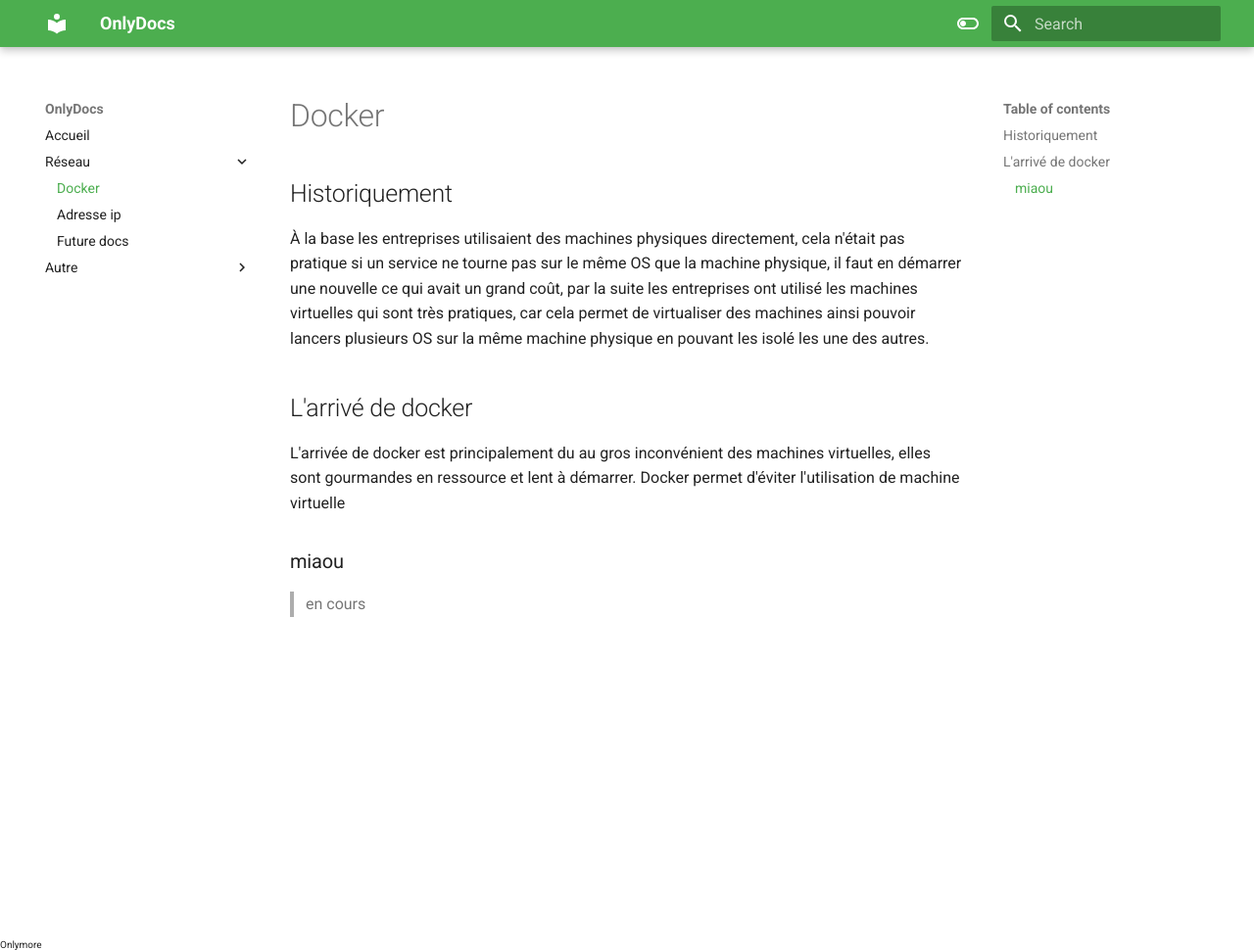
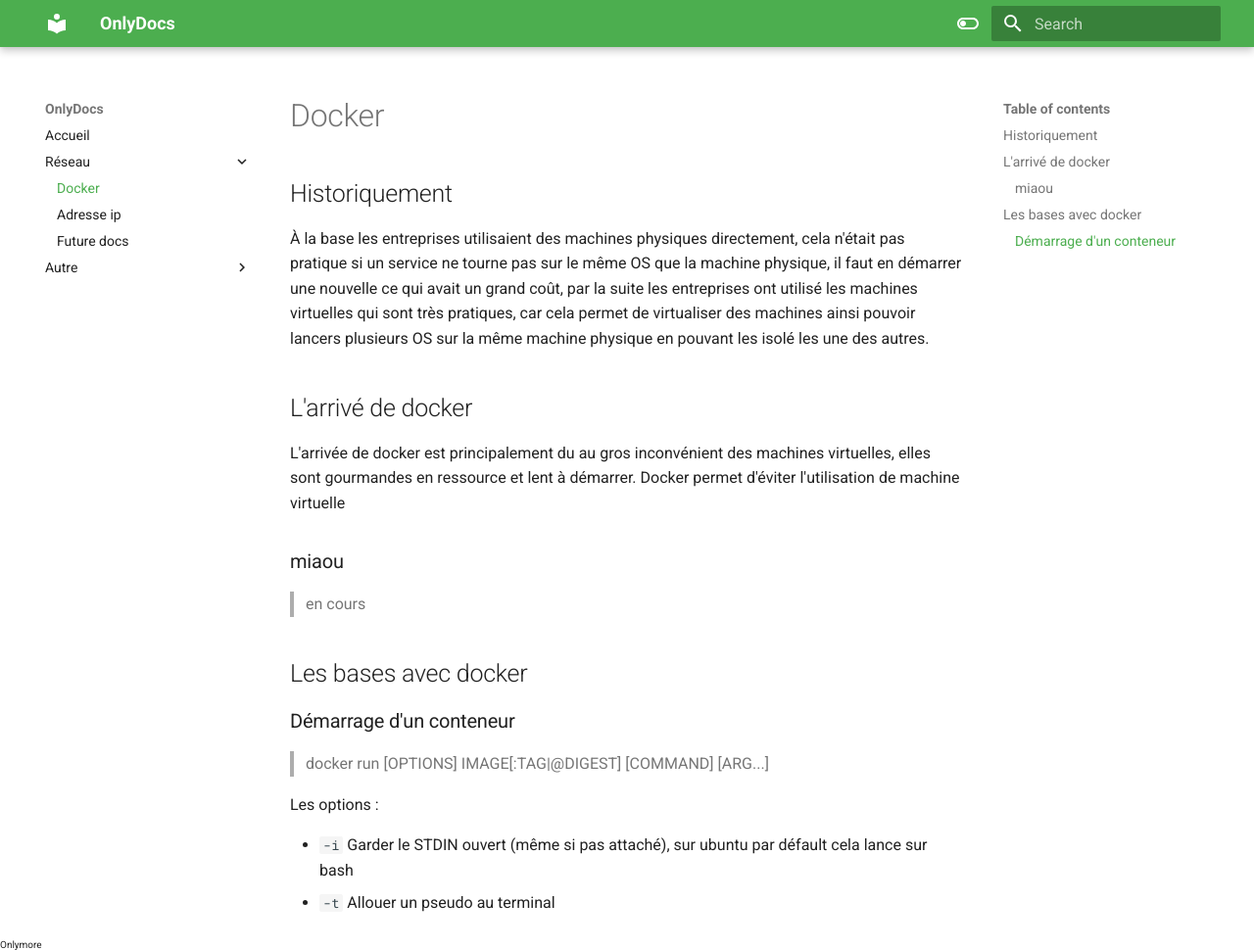
Before and after one commit to Theonlymore/OnlyDocs, an MkDocs documentation site: the page built from docs/reseau/docker.md, in a window 1280 px wide and 970 px high. Shown: the whole window at 98% size. Built offline with MkDocs 1.6.1 and Material for MkDocs 9.7.7, drawn with Linux system fonts in a browser that asks for light colours.

Commit message:
Update docker.md

```diff
--- a/docs/reseau/docker.md
+++ b/docs/reseau/docker.md
@@ -12,3 +12,17 @@ L'arrivée de docker est principalement du au gros inconvénient des machines vi
 
 
 > en cours
+
+
+
+## Les bases avec docker
+
+### Démarrage d'un conteneur
+
+> docker run [OPTIONS] IMAGE[:TAG|@DIGEST] [COMMAND] [ARG...]
+
+Les options :
+
+- `-i` Garder le STDIN ouvert (même si pas attaché), sur ubuntu par défault cela lance sur bash
+- `-t` Allouer un pseudo au terminal
+<!-- https://www.tech2tech.fr/debuter-avec-docker-les-bases/ -->
```
